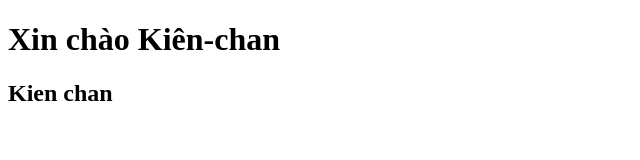
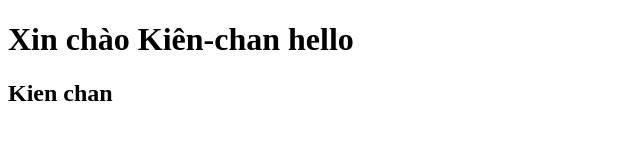
Before and after one commit to nhatkien211200/JS, a plain HTML site: page index.html in a window 1280 px wide. Shown: the whole page, without its empty margins (0-640 px from the left). Drawn offline with Linux system fonts and the light colour scheme.

Commit message:
Update index.html

```diff
--- a/index.html
+++ b/index.html
@@ -7,7 +7,7 @@
     <title>Document</title>
 </head>
 <body>
-    <h1>Xin chào Kiên-chan</h1>
+    <h1>Xin chào Kiên-chan hello</h1>
     <h2>Kien chan</h2>
     <script src="./main.js"></script>
 
```
